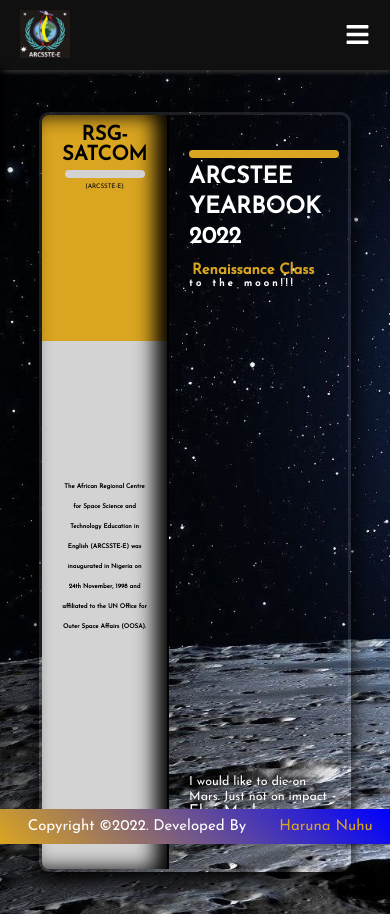
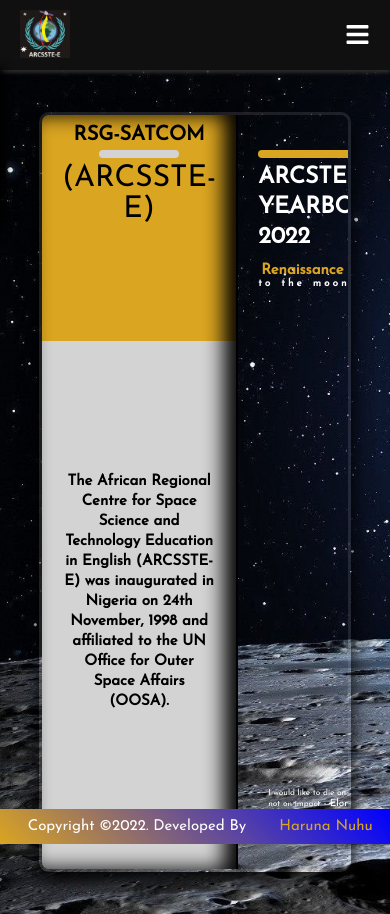
Before and after one commit to Snazzynuhu/arcsstee, a React (Create React App) app: page / in a window 390 px wide. Built offline with nearby package versions, Linux system fonts and the light colour scheme.

Commit message:
change font style

```diff
--- a/package.json
+++ b/package.json
@@ -6,7 +6,7 @@
     "@testing-library/jest-dom": "^5.16.4",
     "@testing-library/react": "^12.1.4",
     "@testing-library/user-event": "^13.5.0",
-    "react": "^18.0.0",
+    "react": "^18.1.0",
     "react-dom": "^18.0.0",
     "react-icons": "^4.3.1",
     "react-router-dom": "^6.3.0",
--- /dev/null
+++ b/snazzy.js
@@ -0,0 +1,5 @@
+var http = require('http');
+ http.createServer(function (req, res) {
+   res.writeHead(200, {'Content-Type': 'text/html'});
+   res.end('Hello World!');
+ }).listen(8080);
--- a/src/Home.css
+++ b/src/Home.css
@@ -39,7 +39,6 @@
     border-radius: 0.5rem;
     margin: 0.5rem auto;
 }
-
 .lower-paragraph {
     position: relative;
     top: 50%;
@@ -47,9 +46,11 @@
     transform: translate(-50%, -50%);
     line-height: 3rem;
     font-weight: bold;
+    font-size: 2rem;
 }
 .upper-paragraph{
     margin-top: 1.5rem;
+    font-size: 3rem;
 }
 
 /* RIGHT PAGE STYLE BEGINS */
@@ -95,7 +96,7 @@
     font-size: 1.5rem;
     bottom: 3rem;
     right: 0;
-    padding: 2rem;
+    padding: 3rem;
 }
 .footer{
     display: block;
@@ -173,6 +174,9 @@
     .upper-paragraph {
         margin-top: 0.5rem;
     }
+    .lower-paragraph{
+        font-size: 1.5rem;
+    }
     .book-right {
         padding: 0.5rem 2rem;
     }
@@ -201,6 +205,9 @@
         font-weight: bold;
         word-spacing: 0.2rem;
         letter-spacing: 0.3rem;
+    }
+    .bottom-paragraph{
+        font-size: 1rem;
     }
     .footer{
         font-size: 1.5rem;
```
Also changed, not shown: 1 other file (tests, documents, lock files or other folders).
